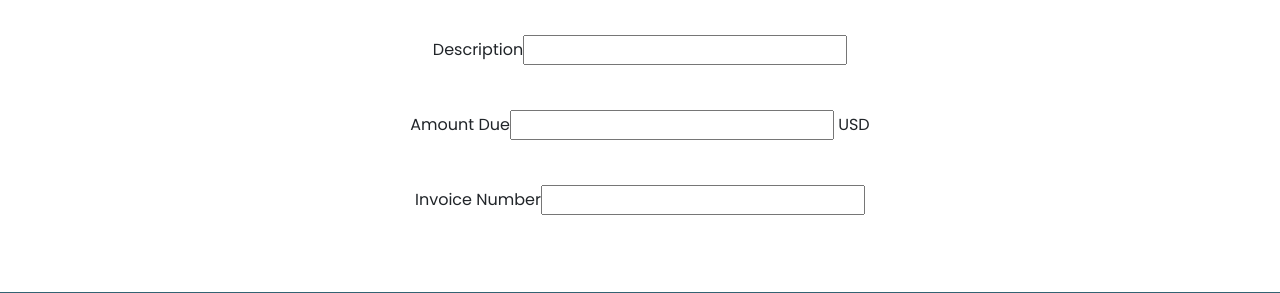
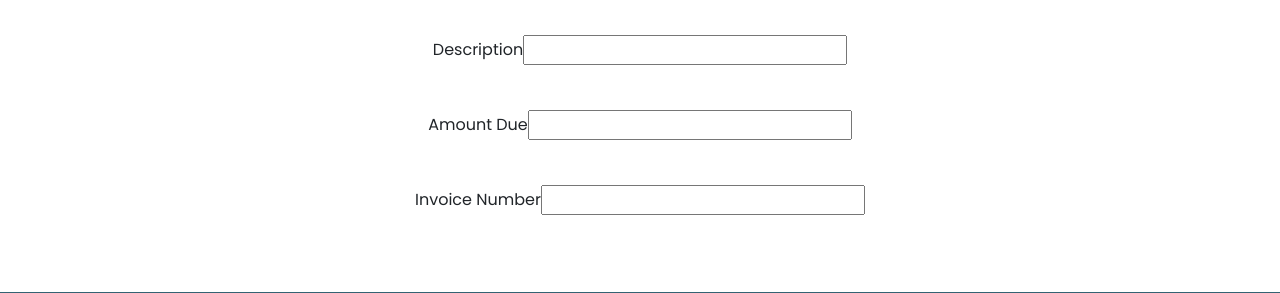
Before and after one commit to marnold22/vingroupcpa, a PHP site: page /payment.php in a window 1280 px wide. Shown: the part 909-1202 px from the top of the page. Run offline with PHP 8.4, Linux system fonts and the light colour scheme; some libraries are stand-ins or nearby versions.

Commit message:
Updated paypal form to use classes

```diff
--- a/paypal.php
+++ b/paypal.php
@@ -1,13 +1,29 @@
-<div id="smart-button-container">
-    <div style="text-align: center"><label for="description">Description </label><input type="text" name="descriptionInput" id="description" maxlength="127" value=""></div>
-    <p id="descriptionError" style="visibility: hidden; color:red; text-align: center;">Please enter a description</p>
-    <div style="text-align: center"><label for="amount">Amount Due </label><input name="amountInput" type="number" id="amount" value=""><span> USD</span></div>
-    <p id="priceLabelError" style="visibility: hidden; color:red; text-align: center;">Please enter a price</p>
-    <div id="invoiceidDiv" style="text-align: center; display: none;"><label for="invoiceid">Invoice Number </label><input name="invoiceid" maxlength="127" type="text" id="invoiceid" value=""></div>
-    <p id="invoiceidError" style="visibility: hidden; color:red; text-align: center;">Please enter an Invoice ID</p>
+<!-- Paypal Variable Amount Method -->
+<div id="smart-button-container" class="text-center">
+    <!-- Description Field -->
+    <div class="paypal"><label for="description">Description </label><input type="text" name="descriptionInput" id="description" maxlength="127" value=""></div>
+
+        <p id="descriptionError" style="visibility: hidden; color:red; text-align: center;">Please enter a description</p>
+
+    <!-- Amount Field -->
+    <div class="paypal"><label for="amount">Amount Due </label><input name="amountInput" type="number" id="amount" value=""></div>
+
+        <p id="priceLabelError" style="visibility: hidden; color:red; text-align: center;">Please enter a price</p>
+
+    <!-- Inovice Number Field -->
+    <div id="invoiceidDiv" class="paypal"><label for="invoiceid">Invoice Number </label><input name="invoiceid" maxlength="127" type="text" id="invoiceid" value=""></div>
+
+        <p id="invoiceidError" style="visibility: hidden; color:red; text-align: center;">Please enter an Invoice ID</p>
+
+    <!-- List of buttons -->
     <div style="text-align: center; margin-top: 0.625rem;" id="paypal-button-container"></div>
 </div>
-<script src="https://www.paypal.com/sdk/js?client-id=AbogRmrQcHdn3MGBN80rotK1G3PT-bgzY9Pfa7rmBASn3NFYQu1waymXHyVMKuO1_r3krb9G2qry9bei&enable-funding=venmo&currency=USD" data-sdk-integration-source="button-factory"></script>
+
+
+
+
+<!-- Script for Paypal Interaction -->
+<script src="https://www.paypal.com/sdk/js?client-id=sb&enable-funding=venmo&currency=USD" data-sdk-integration-source="button-factory"></script>
 <script>
     function initPayPalButton() {
         var description = document.querySelector('#smart-button-container #description');
@@ -34,10 +50,10 @@
 
         paypal.Buttons({
             style: {
-                color: 'black',
+                color: 'gold',
                 shape: 'pill',
                 label: 'paypal',
-                layout: 'horizontal',
+                layout: 'vertical',
 
             },
 
```
